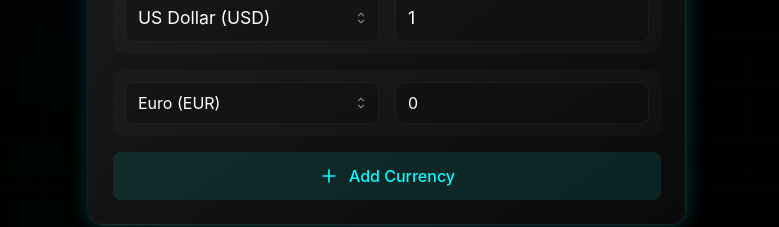
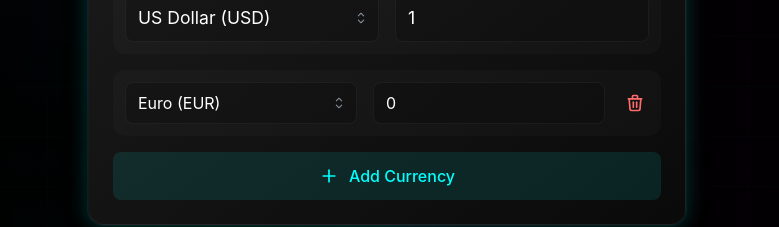
Before and after one commit to carlo-spectre/konvert, a React (Vite) app: page / in a window 1280 px wide. Shown: the part 228-455 px from the top of the page, without its empty margins (253-1032 px from the left). Built offline with nearby package versions, Linux system fonts and the light colour scheme; no server answers.

Commit message:
fix: allow deleting second row in currency converter

```diff
--- a/src/components/CurrencyConverter.tsx
+++ b/src/components/CurrencyConverter.tsx
@@ -219,7 +219,7 @@ const CurrencyConverter = () => {
   };
 
   const removeCurrency = (index: number) => {
-    if (index === 0 || rows.length <= 2) return;
+    if (index === 0) return; // Only prevent deleting the base currency
     const newRows = rows.filter((_, i) => i !== index);
     setRows(updateConversions(newRows));
   };
@@ -271,7 +271,7 @@ const CurrencyConverter = () => {
                 styles={index === 0 ? baseInputStyles : inputStyles}
               />
             </Box>
-            {index > 1 && (
+            {index > 0 && ( // Show delete button for all rows except base currency
               <ActionIcon
                 color="red"
                 variant="subtle"
```
